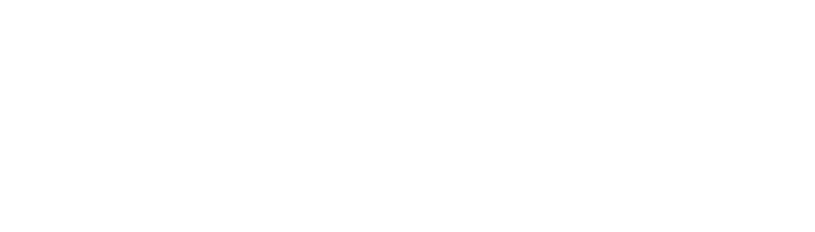
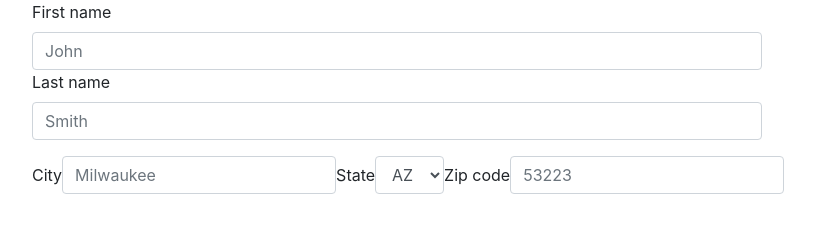
Before and after one commit to merski007/javaScript2, a plain HTML site: page class4/inClassLab.html in a window 1280 px wide. Shown: the whole page, without its empty margins (53-868 px from the left). Drawn offline with nearby package versions, Linux system fonts and the light colour scheme.

Commit message:
first crack at making a form grid, going to paste some prebaked bootstrap stuff into the file

```diff
--- a/class4/inClassLab.html
+++ b/class4/inClassLab.html
@@ -1,7 +1,8 @@
 <!doctype html>
 <html lang="en">
+
 <head>
-    <title>Title</title>
+  <title>Demographics</title>
   <!-- Required meta tags -->
   <meta charset="utf-8">
   <meta name="viewport" content="width=device-width, initial-scale=1, shrink-to-fit=no">
@@ -9,12 +10,49 @@
   <!-- Bootstrap CSS -->
   <link rel="stylesheet" href="https://stackpath.bootstrapcdn.com/bootstrap/4.1.2/css/bootstrap.min.css" integrity="sha384-Smlep5jCw/wG7hdkwQ/Z5nLIefveQRIY9nfy6xoR1uRYBtpZgI6339F5dgvm/e9B" crossorigin="anonymous">
 </head>
+
 <body>
+  <div class="container">
+    <div class="row">
+      <div class="col-md-8">
+        <!-- Contact info, standard form fields -->
+        <div class="form-group">
+          <label for="First name">First name</label>
+          <input type="text" class="form-control" placeholder="John" aria-describedby="first name">
+          <label for="Last name">Last name</label>
+          <input type="text" class="form-control" placeholder="Smith" aria-describedby="last name">
+        </div>
+        <form class="form-inline">
+          <div class="form-group">
+            <label for="City">City</label>
+            <input type="text" class="form-control" placeholder="Milwaukee" aria-describedby="city">
+
+            <label for="State">State</label>
+            <!--
+            <input type="text" class="form-control" placeholder="WI" aria-describedby="city">
+             -->
+            <select class="form-control">
+              <option>AZ</option>
+              <option>IL</option>
+              <option>NY</option>
+              <option>WI</option>
+            </select>
+            <label for=" Zip ">Zip code</label>
+            <input type="number " class="form-control " placeholder="53223 " aria-describedby="zip code ">
+          </div>
+        </form>
+      </div>
+    </div>
+  </div>
+  <!-- Age info, radio buttons -->
+  <!-- Salary info, drop-down menu-->
+  <!-- Enter email and password to save form and revisit-->
 
   <!-- Optional JavaScript -->
   <!-- jQuery first, then Popper.js, then Bootstrap JS -->
-    <script src="https://code.jquery.com/jquery-3.3.1.slim.min.js" integrity="sha384-q8i/X+965DzO0rT7abK41JStQIAqVgRVzpbzo5smXKp4YfRvH+8abtTE1Pi6jizo" crossorigin="anonymous"></script>
-    <script src="https://cdnjs.cloudflare.com/ajax/libs/popper.js/1.14.3/umd/popper.min.js" integrity="sha384-ZMP7rVo3mIykV+2+9J3UJ46jBk0WLaUAdn689aCwoqbBJiSnjAK/l8WvCWPIPm49" crossorigin="anonymous"></script>
-    <script src="https://stackpath.bootstrapcdn.com/bootstrap/4.1.2/js/bootstrap.min.js" integrity="sha384-o+RDsa0aLu++PJvFqy8fFScvbHFLtbvScb8AjopnFD+iEQ7wo/CG0xlczd+2O/em" crossorigin="anonymous"></script>
+  <script src="https://code.jquery.com/jquery-3.3.1.slim.min.js " integrity="sha384-q8i/X+965DzO0rT7abK41JStQIAqVgRVzpbzo5smXKp4YfRvH+8abtTE1Pi6jizo " crossorigin="anonymous "></script>
+  <script src="https://cdnjs.cloudflare.com/ajax/libs/popper.js/1.14.3/umd/popper.min.js " integrity="sha384-ZMP7rVo3mIykV+2+9J3UJ46jBk0WLaUAdn689aCwoqbBJiSnjAK/l8WvCWPIPm49 " crossorigin="anonymous "></script>
+  <script src="https://stackpath.bootstrapcdn.com/bootstrap/4.1.2/js/bootstrap.min.js " integrity="sha384-o+RDsa0aLu++PJvFqy8fFScvbHFLtbvScb8AjopnFD+iEQ7wo/CG0xlczd+2O/em " crossorigin="anonymous "></script>
 </body>
+
 </html>
```
Lines whose indentation alone changed are shown as unchanged.
